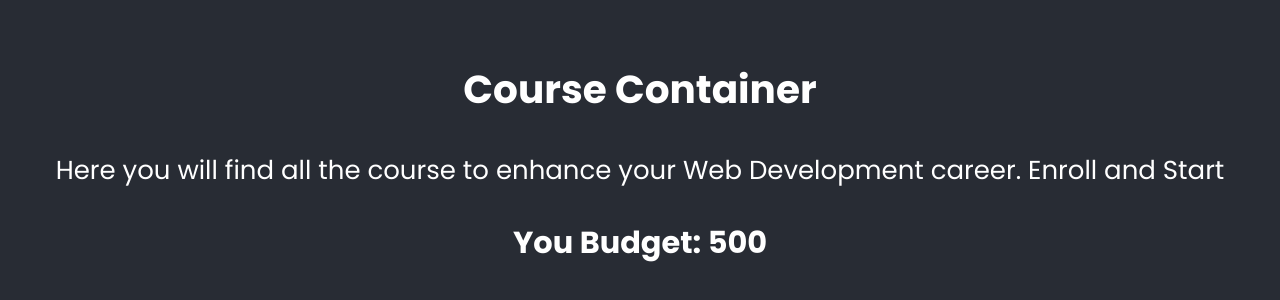
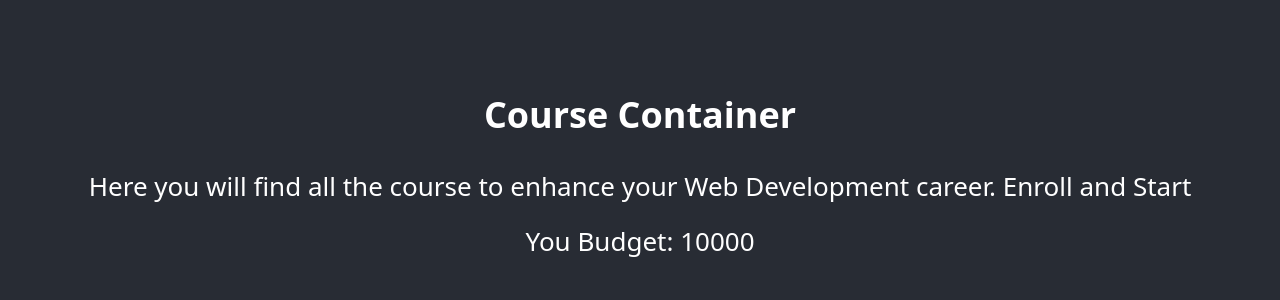
Before and after one commit to souraavsen/Course-Container, a React (Create React App) app: page / in a window 1280 px wide. Shown: the part 238-538 px from the top of the page. Built offline with nearby package versions, Linux system fonts and the light colour scheme.

Commit message:
tailwind css set up

```diff
--- /dev/null
+++ b/craco.config.js
@@ -0,0 +1,7 @@
+module.exports = {
+  style: {
+    postcss: {
+      plugins: [require("tailwindcss"), require("autoprefixer")],
+    },
+  },
+};
--- a/src/App.js
+++ b/src/App.js
@@ -1,11 +1,15 @@
 import './App.css';
 import Header from './Cpmponents/Header/Header';
+import Courses from './Cpmponents/Courses/Courses'
 
 function App() {
   return (
     <div className="App">
       <header className="App-header">
         <Header></Header>
+        <div>
+          <Courses/>
+        </div>
       </header>
     </div>
   );
--- a/src/Cpmponents/Course/course.css
+++ b/src/Cpmponents/Course/course.css
@@ -0,0 +1,3 @@
+@tailwind base;
+@tailwind components;
+@tailwind utilities;
--- a/src/Cpmponents/Courses/Courses.js
+++ b/src/Cpmponents/Courses/Courses.js
@@ -0,0 +1,11 @@
+import React from 'react'
+
+const Courses = () => {
+    return (
+        <div>
+
+        </div>
+    )
+}
+
+export default Courses
--- a/src/Cpmponents/Header/Header.js
+++ b/src/Cpmponents/Header/Header.js
@@ -3,12 +3,15 @@
 
 const Header = () => {
     return (
-        <div>
-            <h2>Course Container</h2>
-            <p>Here you will find all the course to enhance your Web Development career. Enroll and Start</p>
-            <h3>You Budget: 500</h3>
-        </div>
-    )
+      <div>
+        <h2 className='font-bold text-4xl py-8'>Course Container</h2>
+        <p className='font-light pb-4'>
+          Here you will find all the course to enhance your Web Development
+          career. Enroll and Start
+        </p>
+        <h3>You Budget: 10000</h3>
+      </div>
+    );
 }
 
 export default Header
--- a/src/Cpmponents/Header/header.css
+++ b/src/Cpmponents/Header/header.css
@@ -0,0 +1,3 @@
+@tailwind base;
+@tailwind components;
+@tailwind utilities;
--- /dev/null
+++ b/tailwind.config.js
@@ -0,0 +1,11 @@
+module.exports = {
+  purge: ["./src/**/*.{js,jsx,ts,tsx}", "./public/index.html"],
+  darkMode: false, // or 'media' or 'class'
+  theme: {
+    extend: {},
+  },
+  variants: {
+    extend: {},
+  },
+  plugins: [],
+};
```
Also changed, not shown: package.json (+7 -6 lines), src/Cpmponents/Cart/Cart.js (added), src/Cpmponents/Cart/cart.css (added), 1 other file (tests, documents, lock files or other folders).
